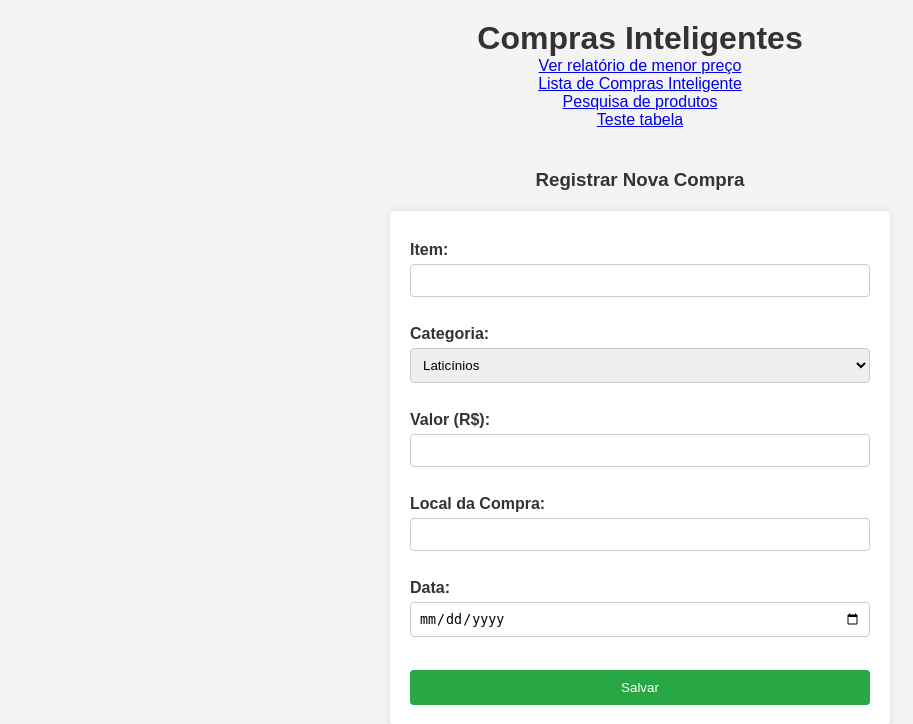
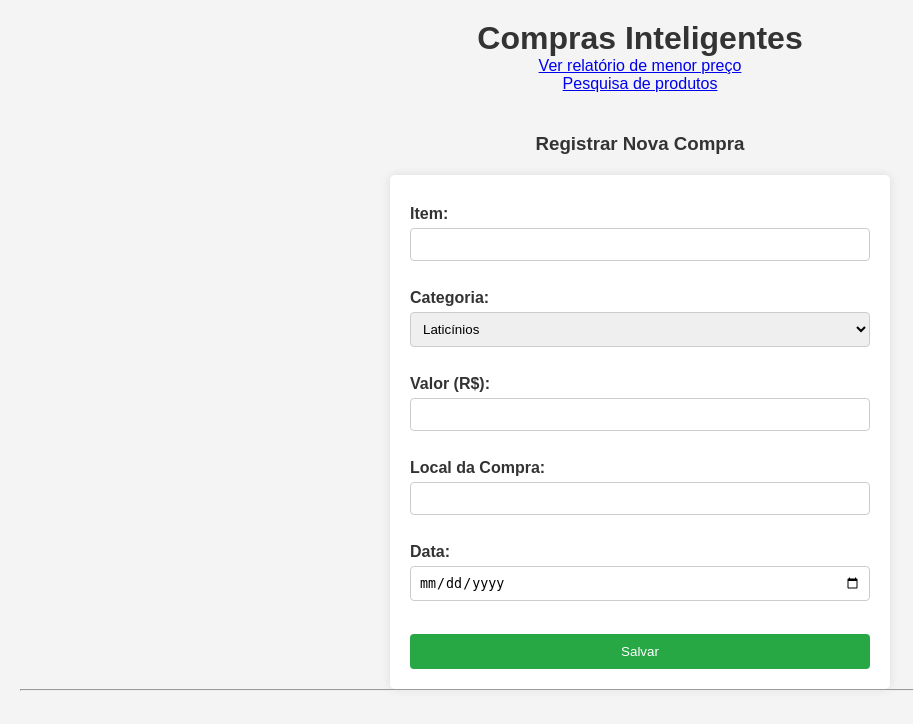
Before and after one commit to thaismsanchez/Compras-inteligentes, a Flask app: page / in a window 1280 px wide. Shown: the top 724 px of the page, without its empty margins (0-913 px from the left). Run offline with Flask 3, Linux system fonts and the light colour scheme; parts of the project's set-up code (start-up, migrations or seed data) failed here and were passed over.

Commit message:
Update index.html

```diff
--- a/templates/index.html
+++ b/templates/index.html
@@ -12,9 +12,9 @@
    <nav>
   <ul class="menu">
     <li><a href="{{ url_for('relatorio') }}">Ver relatório de menor preço</a></li>
-    <li><a href="{{ url_for('lista') }}">Lista de Compras Inteligente</a></li>
+ <!--  <li><a href="{{ url_for('lista') }}">Lista de Compras Inteligente</a></li> -->
     <li><a href="{{ url_for('pesquisa') }}">Pesquisa de produtos</a></li>
-    <li><a href="{{ url_for('tabela') }}">Teste tabela</a></li>
+ <!-- <li><a href="{{ url_for('tabela') }}">Teste tabela</a></li> -->
   </ul>
 </nav>
   </header>
```
